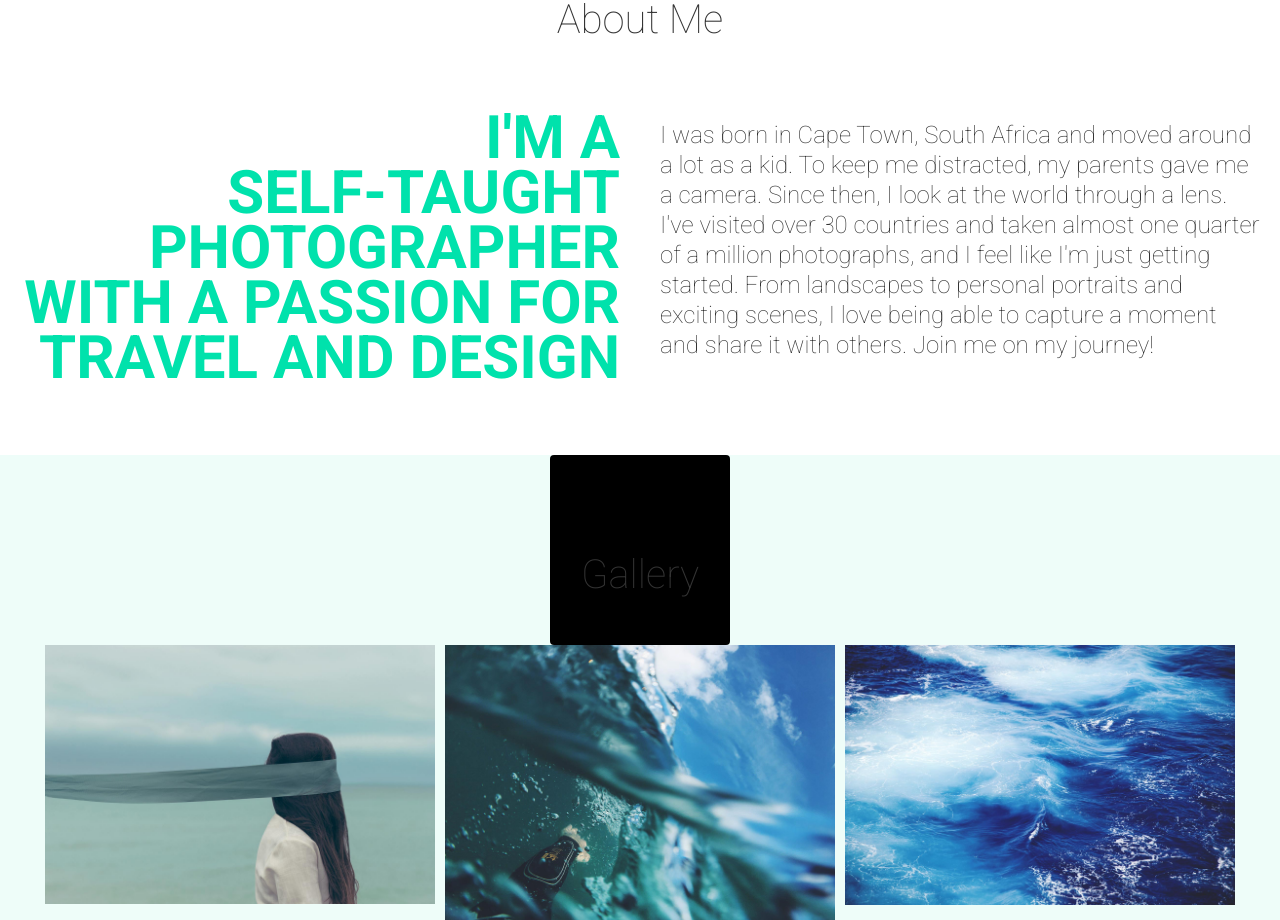
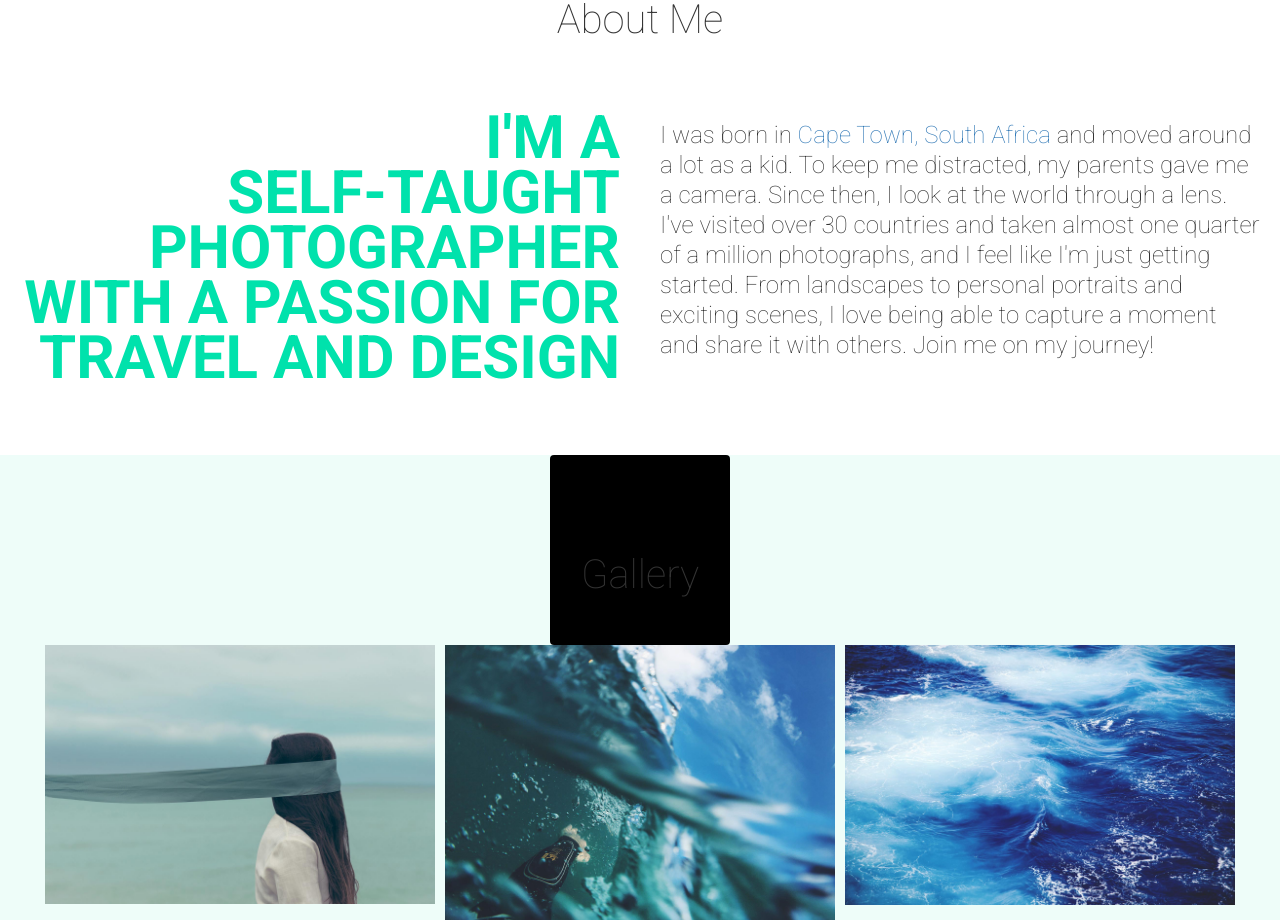
Before and after one commit to kschlunz/portfolio, a plain HTML site: page index.html in a window 1280 px wide. Shown: the part 900-1820 px from the top of the page. Drawn offline with Linux system fonts and the light colour scheme.

Commit message:
Cape Town Link

```diff
--- a/index.html
+++ b/index.html
@@ -30,7 +30,7 @@
     </div>
 
     <div class="col-md-6 right-col">
-      <h5>I was born in Cape Town, South Africa and moved around a lot as a kid. To keep me distracted, my parents gave me a camera. Since then, I look at the world through a lens. I've visited over 30 countries and taken almost one quarter of a million photographs, and I feel like I'm just getting started. From landscapes to personal portraits and exciting scenes, I love being able to capture a moment and share it with others. Join me on my journey!</h5></div>
+      <h5>I was born in  <a href='https://www.google.com/maps/place/Cape+Town,+South+Africa' target='_blank'>Cape Town, South Africa</a> and moved around a lot as a kid. To keep me distracted, my parents gave me a camera. Since then, I look at the world through a lens. I've visited over 30 countries and taken almost one quarter of a million photographs, and I feel like I'm just getting started. From landscapes to personal portraits and exciting scenes, I love being able to capture a moment and share it with others. Join me on my journey!</h5></div>
     </dvi>
 
   </div>
```
